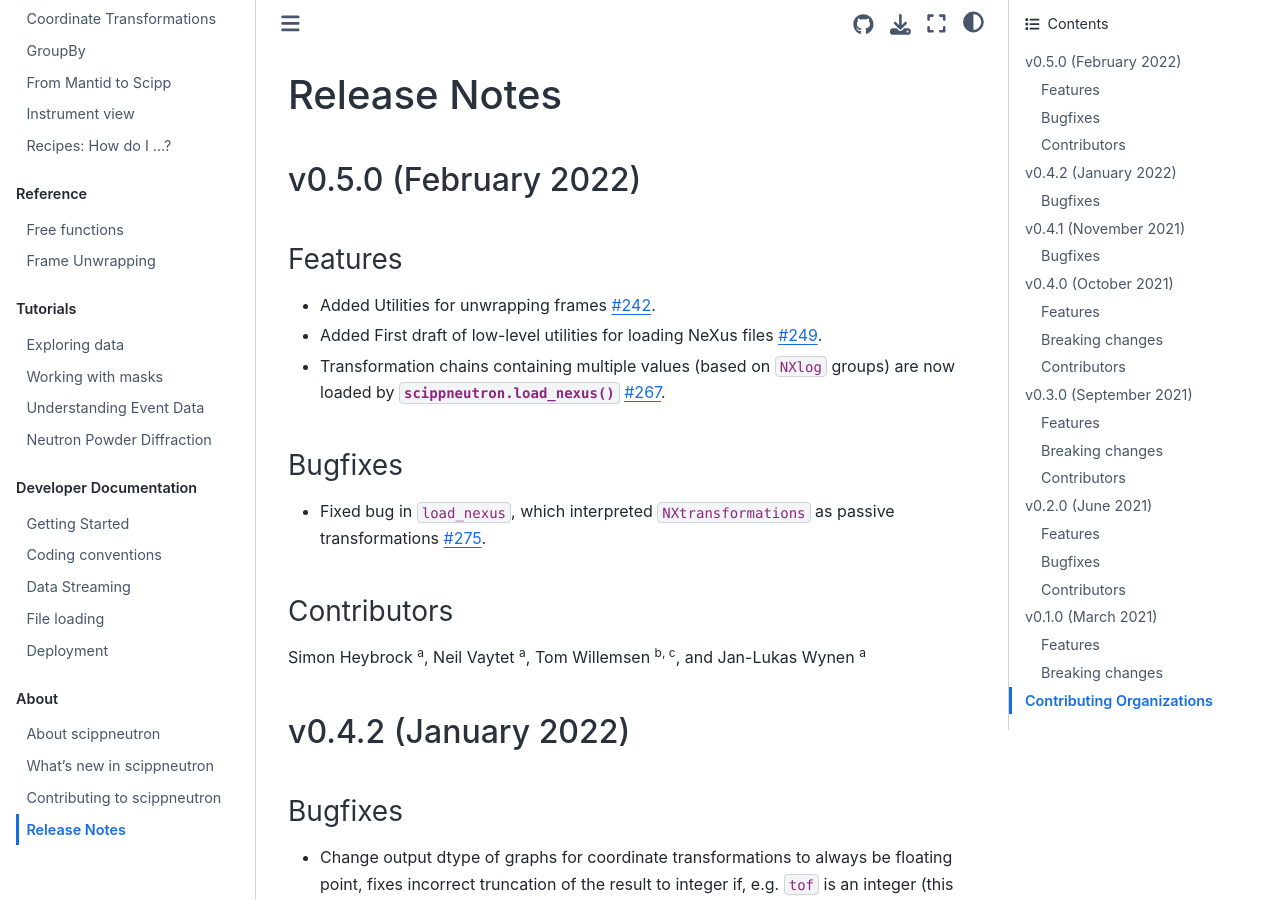
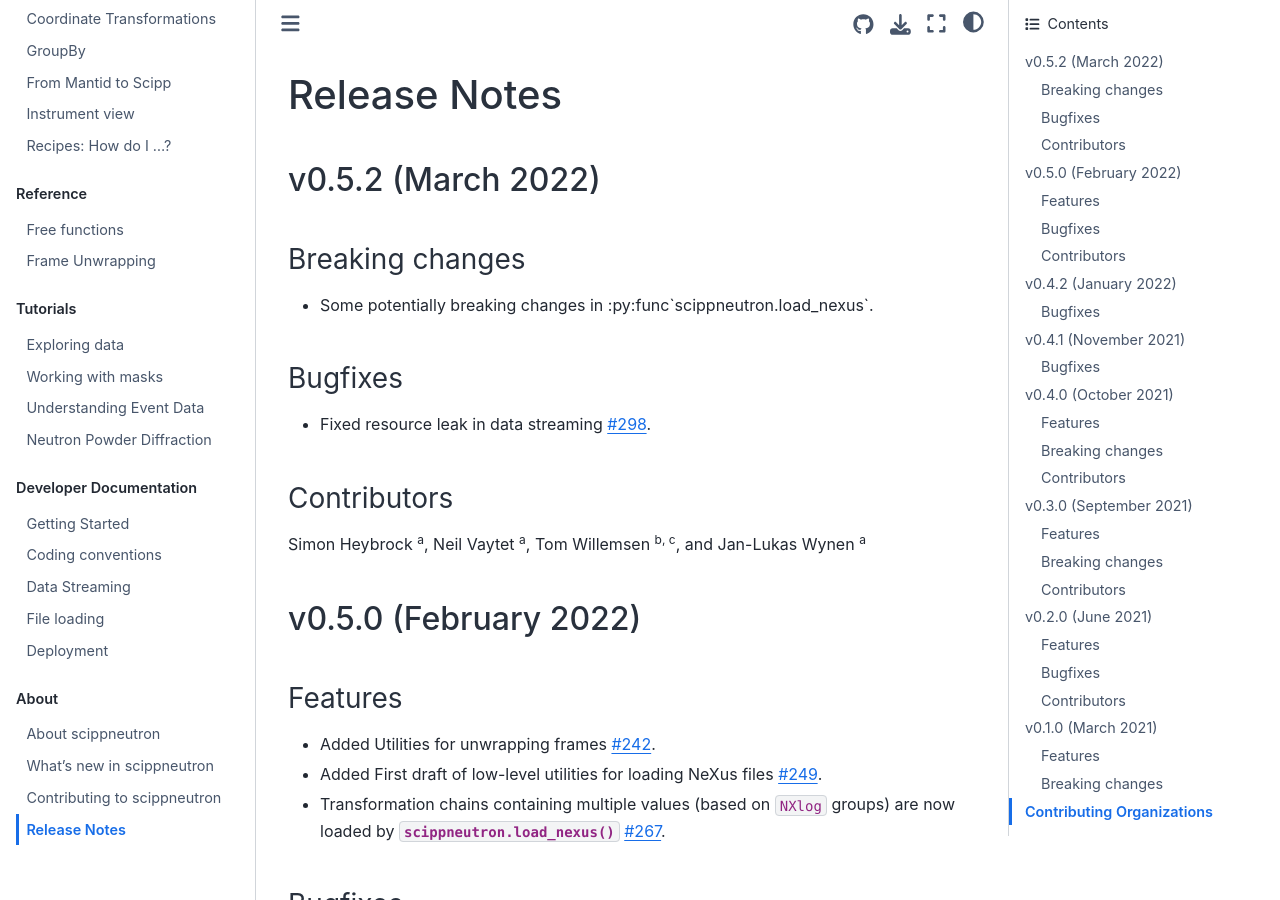
Before and after one commit to scipp/scippneutron, a Sphinx documentation site: the page built from docs/about/release-notes.rst, in a window 1280 px wide and 900 px high. Built offline with Sphinx 7.4.7 and the Sphinx Book theme 1.1.4, drawn with Linux system fonts in a browser that asks for light colours.

Commit message:
Add release note on stream leak fix

```diff
--- a/docs/about/release-notes.rst
+++ b/docs/about/release-notes.rst
@@ -2,6 +2,27 @@
 
 Release Notes
 =============
+
+v0.5.2 (March 2022)
+-------------------
+
+Breaking changes
+~~~~~~~~~~~~~~~~
+
+* Some potentially breaking changes in :py:func`scippneutron.load_nexus`.
+
+Bugfixes
+~~~~~~~~
+
+* Fixed resource leak in data streaming `#298 <https://github.com/scipp/scippneutron/pull/298>`_.
+
+Contributors
+~~~~~~~~~~~~
+
+Simon Heybrock :sup:`a`\ ,
+Neil Vaytet :sup:`a`\ ,
+Tom Willemsen :sup:`b, c`\ ,
+and Jan-Lukas Wynen :sup:`a`
 
 v0.5.0 (February 2022)
 ----------------------
```
